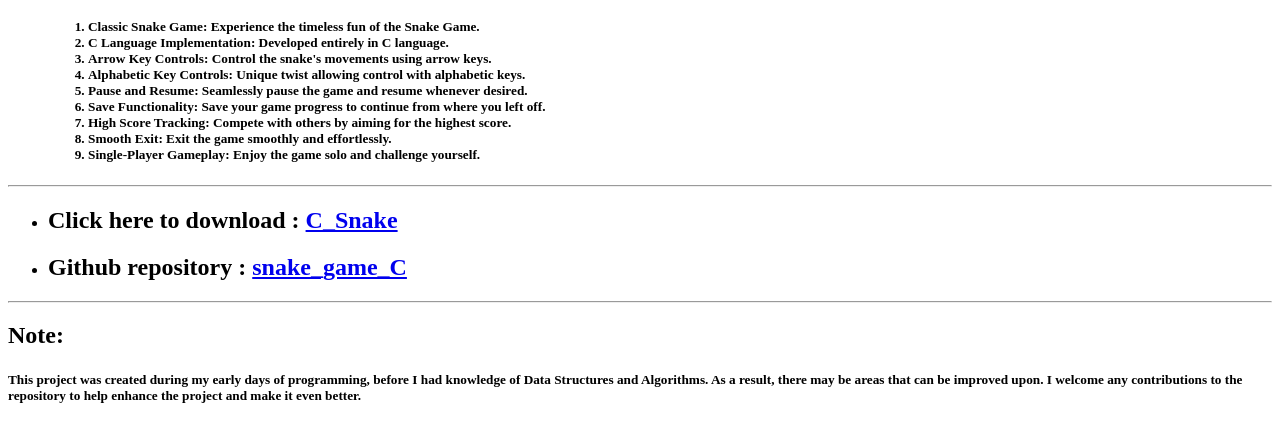
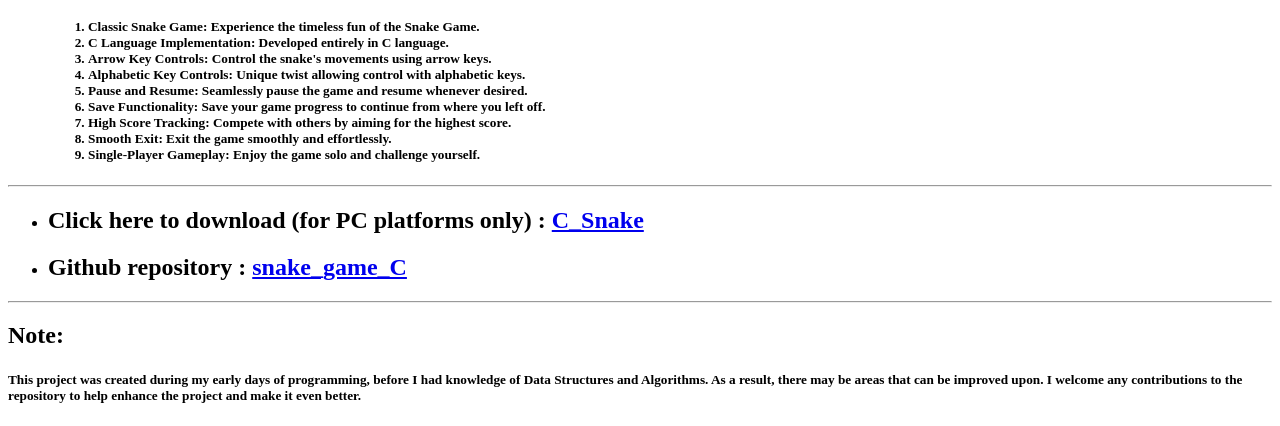
Before and after one commit to lion-head/snake_game_C, a plain HTML site: page index.html in a window 1280 px wide. Shown: the part 790-1216 px from the top of the page. Drawn offline with Linux system fonts and the light colour scheme.

Commit message:
Update index.html

```diff
--- a/index.html
+++ b/index.html
@@ -47,7 +47,7 @@
     <hr />
     <ul>
         <li>
-            <h2>Click here to download : <a href = "snake.exe" download="C_snake.exe">C_Snake</a></h2>
+            <h2>Click here to download (for PC platforms only) : <a href = "snake.exe" download="C_snake.exe">C_Snake</a></h2>
         </li>
         <li>
             <h2>Github repository : <a href="https://github.com/lion-head/snake_game_C"
```
